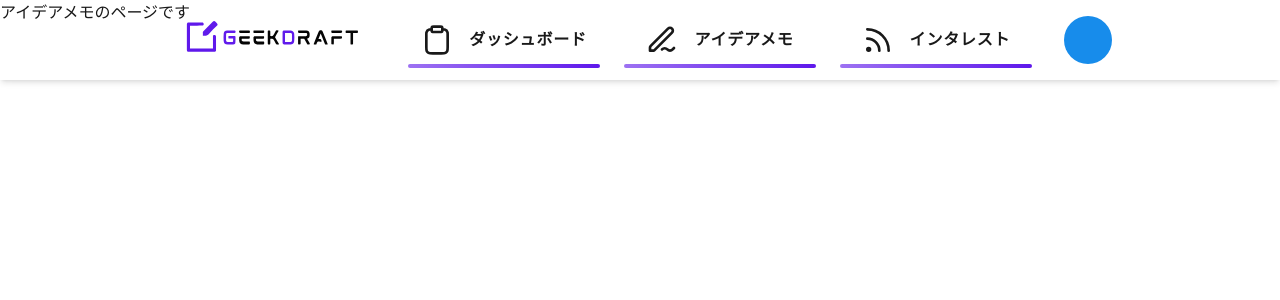
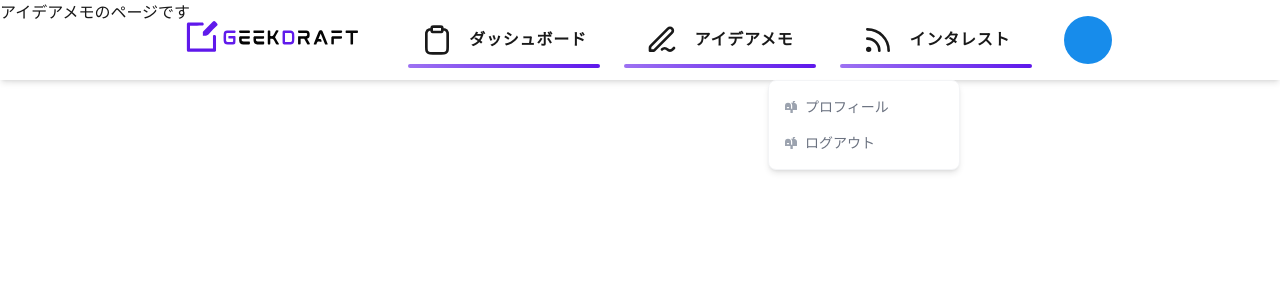
Before and after one commit to mamenz752/GeekDraft-Frontend, a Next.js app: page /memos in a window 1280 px wide. Both pictures are taken after a click on the button 1088 px from the left and 40 px from the top of the page. Shown: the top 300 px of the page. Built offline with nearby package versions, Linux system fonts and the light colour scheme; a web font is replaced by a local one.

Commit message:
feat: ProfileMenuの実装

```diff
--- a/app/components/common/Header.tsx
+++ b/app/components/common/Header.tsx
@@ -1,3 +1,5 @@
+"use client"
+
 import Image from 'next/image'
 import ProductLogo from "@/app/public/ProductLogo"
 import Profile from "@/app/public/dummy_profile.png"
@@ -7,6 +9,8 @@ import IdeaMemoIcon from './icons/IdeaMemoIcon'
 import InterestIcon from './icons/InterestIcon'
 
 import { M_PLUS_1 } from 'next/font/google'
+import ProfileMenu from './ProfileMenu'
+import { useState } from 'react'
 
 export const m_plus_1 = M_PLUS_1({
     subsets: ["latin"],
@@ -16,6 +20,12 @@ export const m_plus_1 = M_PLUS_1({
 })
 
 const Header = () => {
+    const [isProfileMenuOpen, setIsProfileMenuOpen] = useState(false);
+
+    const handleProfileMenuOpen = () => {
+        setIsProfileMenuOpen(!isProfileMenuOpen);
+    }
+
   return (
     <header className="w-full h-20 flex items-center justify-center gap-8 shadow-md fixed z-30">
         <Link href="/dashboard">
@@ -23,6 +33,7 @@ const Header = () => {
         </Link>
         <nav className="flex items-center gap-8">
             <ul className="flex items-center gap-6">
+                {/* TODO: コンポーネントを分割・Hover実装 */}
                 <li className="w-48 h-full after:absolute after:w-48 after:h-1 after:bottom-3 after:bg-geek-purple-btn-gradient after:rounded-lg">
                     <Link href="/dashboard" className="p-2 flex items-center justify-center gap-4">
                         <DashboardIcon />
@@ -43,9 +54,11 @@ const Header = () => {
                 </li>
             </ul>
             <button
+                onClick={handleProfileMenuOpen}
             >
                 <Image src={ Profile } alt="logo" width={100} height={100} className="w-12 h-12 rounded-full" />
             </button>
+            <ProfileMenu isProfileMenuOpen={isProfileMenuOpen} />
         </nav>
     </header>
   )
--- /dev/null
+++ b/app/components/common/ProfileMenu.tsx
@@ -0,0 +1,46 @@
+import Link from 'next/link';
+import React, { FC }  from 'react'
+
+type Props = {
+    isProfileMenuOpen: boolean;
+}
+
+const handleProfileMenuOpen = (isProfileMenuOpen: boolean): string => {
+    if (isProfileMenuOpen) {
+        return "grid"
+    } else {
+        return "hidden"
+    }
+};
+
+const ProfileMenu: FC<Props> = ({ isProfileMenuOpen }) => {
+  return (
+    <div className={`absolute top-20 right-80 z-40 ${handleProfileMenuOpen(isProfileMenuOpen)} w-48 text-sm bg-white border border-gray-100 rounded-lg shadow-md dark:border-gray-700 dark:bg-gray-700`}>
+        <div className="p-4 pb-0 text-gray-900 md:pb-4 dark:text-white">
+            <ul className="space-y-4">
+                <li>
+                    <Link href="#" className="flex items-center text-gray-500 dark:text-gray-400 hover:text-blue-600 dark:hover:text-blue-500 group">
+                        <span className="sr-only">Newsletter</span>
+                        <svg className="w-3 h-3 me-2 text-gray-400 dark:text-gray-500 group-hover:text-blue-600 dark:group-hover:text-blue-500" aria-hidden="true" xmlns="http://www.w3.org/2000/svg" fill="currentColor" viewBox="0 0 20 20">
+                            <path d="m17.418 3.623-.018-.008a6.713 6.713 0 0 0-2.4-.569V2h1a1 1 0 1 0 0-2h-2a1 1 0 0 0-1 1v2H9.89A6.977 6.977 0 0 1 12 8v5h-2V8A5 5 0 1 0 0 8v6a1 1 0 0 0 1 1h8v4a1 1 0 0 0 1 1h2a1 1 0 0 0 1-1v-4h6a1 1 0 0 0 1-1V8a5 5 0 0 0-2.582-4.377ZM6 12H4a1 1 0 0 1 0-2h2a1 1 0 0 1 0 2Z"/>
+                        </svg>
+                        プロフィール
+                    </Link>
+                </li>
+                <li>
+                    <Link href="#" className="flex items-center text-gray-500 dark:text-gray-400 hover:text-blue-600 dark:hover:text-blue-500 group">
+                        <span className="sr-only">Newsletter</span>
+                        <svg className="w-3 h-3 me-2 text-gray-400 dark:text-gray-500 group-hover:text-blue-600 dark:group-hover:text-blue-500" aria-hidden="true" xmlns="http://www.w3.org/2000/svg" fill="currentColor" viewBox="0 0 20 20">
+                            <path d="m17.418 3.623-.018-.008a6.713 6.713 0 0 0-2.4-.569V2h1a1 1 0 1 0 0-2h-2a1 1 0 0 0-1 1v2H9.89A6.977 6.977 0 0 1 12 8v5h-2V8A5 5 0 1 0 0 8v6a1 1 0 0 0 1 1h8v4a1 1 0 0 0 1 1h2a1 1 0 0 0 1-1v-4h6a1 1 0 0 0 1-1V8a5 5 0 0 0-2.582-4.377ZM6 12H4a1 1 0 0 1 0-2h2a1 1 0 0 1 0 2Z"/>
+                        </svg>
+                        ログアウト
+                    </Link>
+                </li>
+            </ul>
+        </div>
+
+    </div>
+  )
+}
+
+export default ProfileMenu
```
